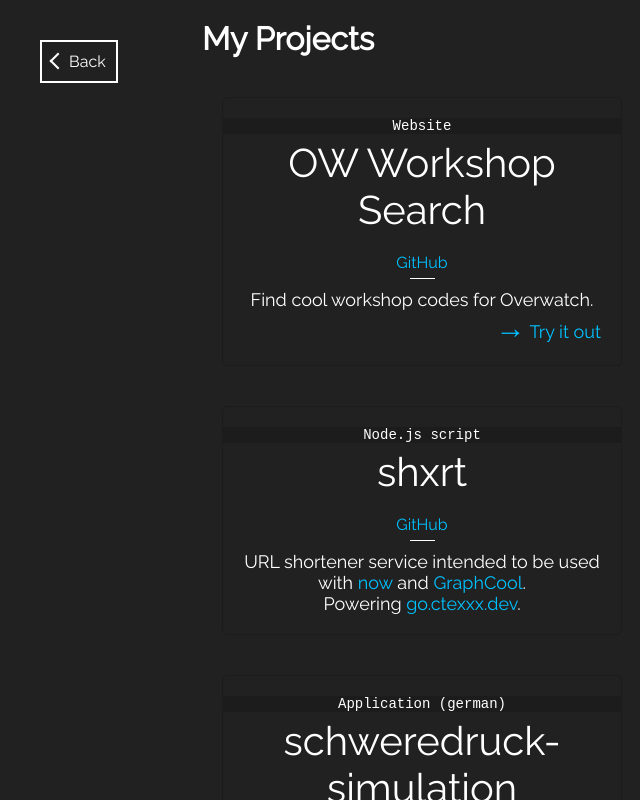
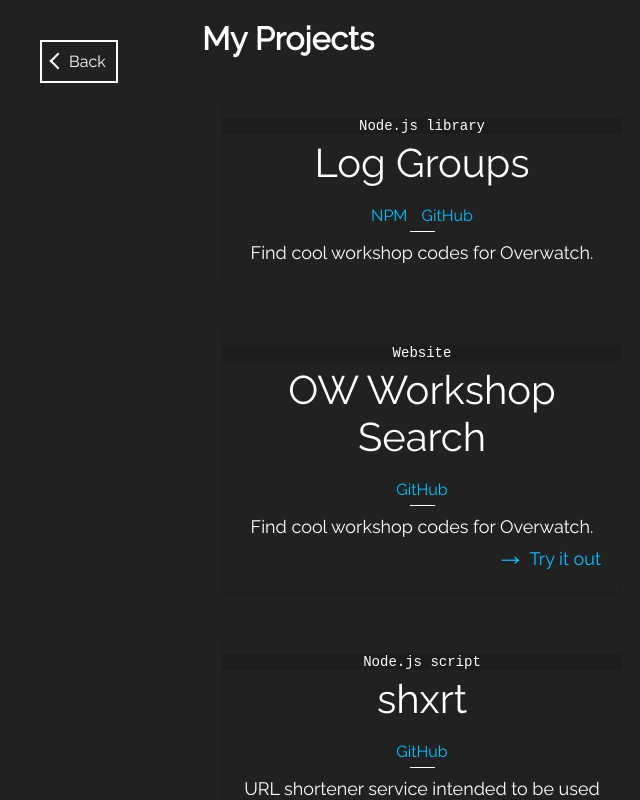
Before and after one commit to moritzruth/moritzruth.de, a Nuxt app: page /projects in a window 1280 px wide. Shown: the whole page, without its empty margins (0-640 px from the left). Built offline with nearby package versions, Linux system fonts and the light colour scheme.

Commit message:
Add log-groups to projects

```diff
--- a/nuxt.config.js
+++ b/nuxt.config.js
@@ -5,11 +5,11 @@
   ** Headers of the page
   */
   head: {
-    title: "ctexxx",
+    title: "Moritz Ruth",
     meta: [
       { charset: 'utf-8' },
       { name: 'viewport', content: 'width=device-width, initial-scale=1' },
-      { hid: 'description', name: 'description', content: "ctexxx" }
+      { hid: 'description', name: 'description', content: "Moritz Ruth." }
     ],
     link: [
       { rel: 'icon', type: 'image/x-icon', href: '/favicon.ico' },
@@ -17,11 +17,11 @@
   },
 
   manifest: {
-    name: "ctexxx",
+    name: "Moritz Ruth",
     author: "Moritz Ruth",
     mobileAppIOS: false,
     nativeUI: true,
-    shortName: "ctexxx",
+    shortName: "Moritz Ruth",
     backgroundColor: "#212121",
     themeColor: "#212121"
   },
--- a/pages/projects.vue
+++ b/pages/projects.vue
@@ -3,9 +3,19 @@
     <h1 class="title">My Projects</h1>
     <div class="projects">
       <CodingProject
+        type="Node.js library"
+        title="Log Groups"
+        github="moritzruth/log-groups"
+        npm="log-groups"
+      >
+        <p>
+          Find cool workshop codes for Overwatch.
+        </p>
+      </CodingProject>
+      <CodingProject
+        type="Website"
         title="OW Workshop Search"
         github="moritzruth/ow-workshop"
-        type="Website"
         liveURL="https://ow-workshop.ctexxx.dev"
       >
         <p>
@@ -13,9 +23,9 @@
         </p>
       </CodingProject>
       <CodingProject
+        type="Node.js script"
         title="shxrt"
         github="moritzruth/shxrt"
-        type="Node.js script"
       >
         <p>
           URL shortener service intended to be used with <a href="https://now.sh">now</a> and
@@ -26,9 +36,9 @@
         </p>
       </CodingProject>
       <CodingProject
+        type="Application (german)"
         title="schweredruck-simulation"
         github="moritzruth/schweredruck-simulation"
-        type="Application (german)"
         liveURL="https://app.ctexxx.dev/schweredruck-simulation/"
       >
         Simulate and compute the weight pressure in different fluids.
```
